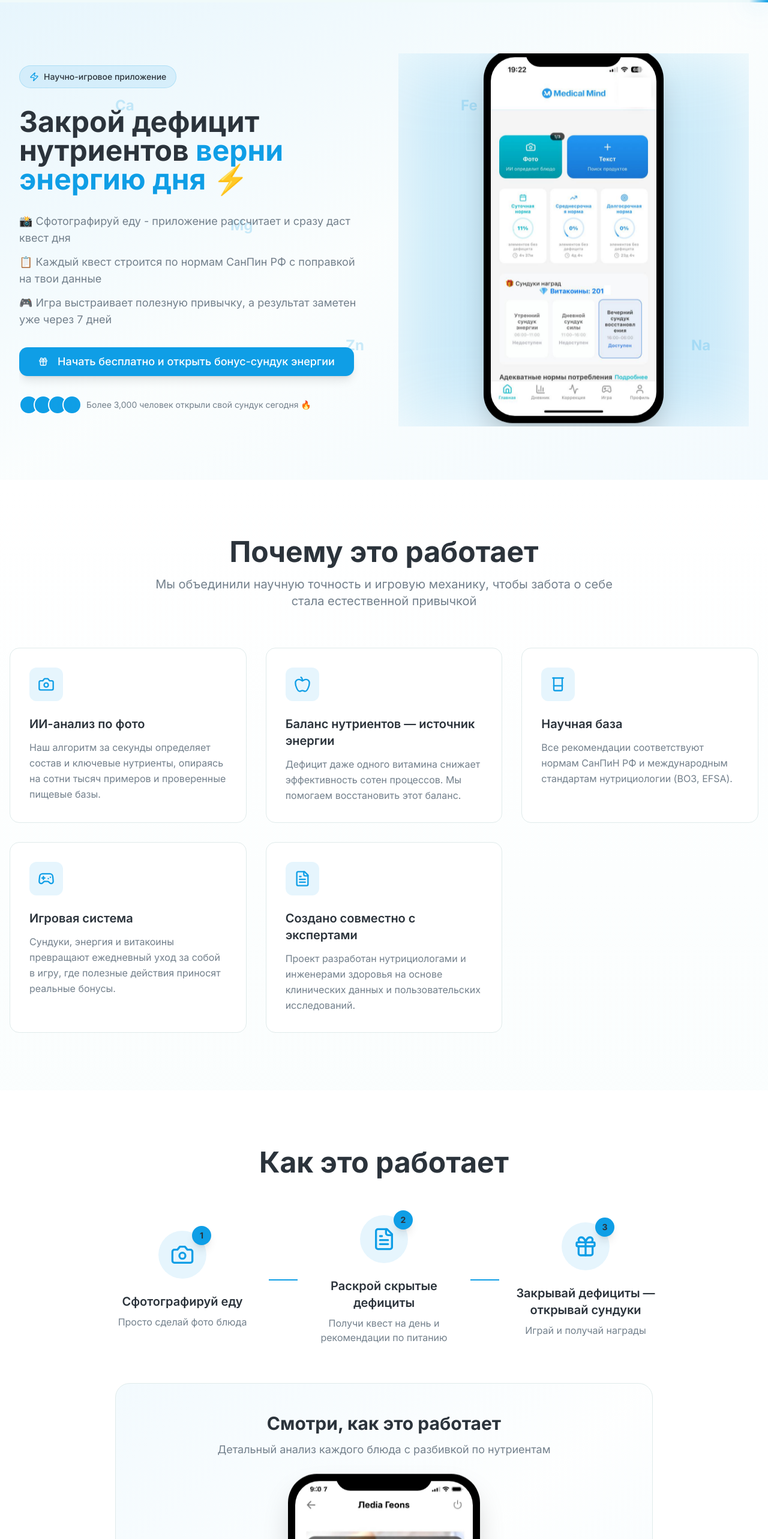
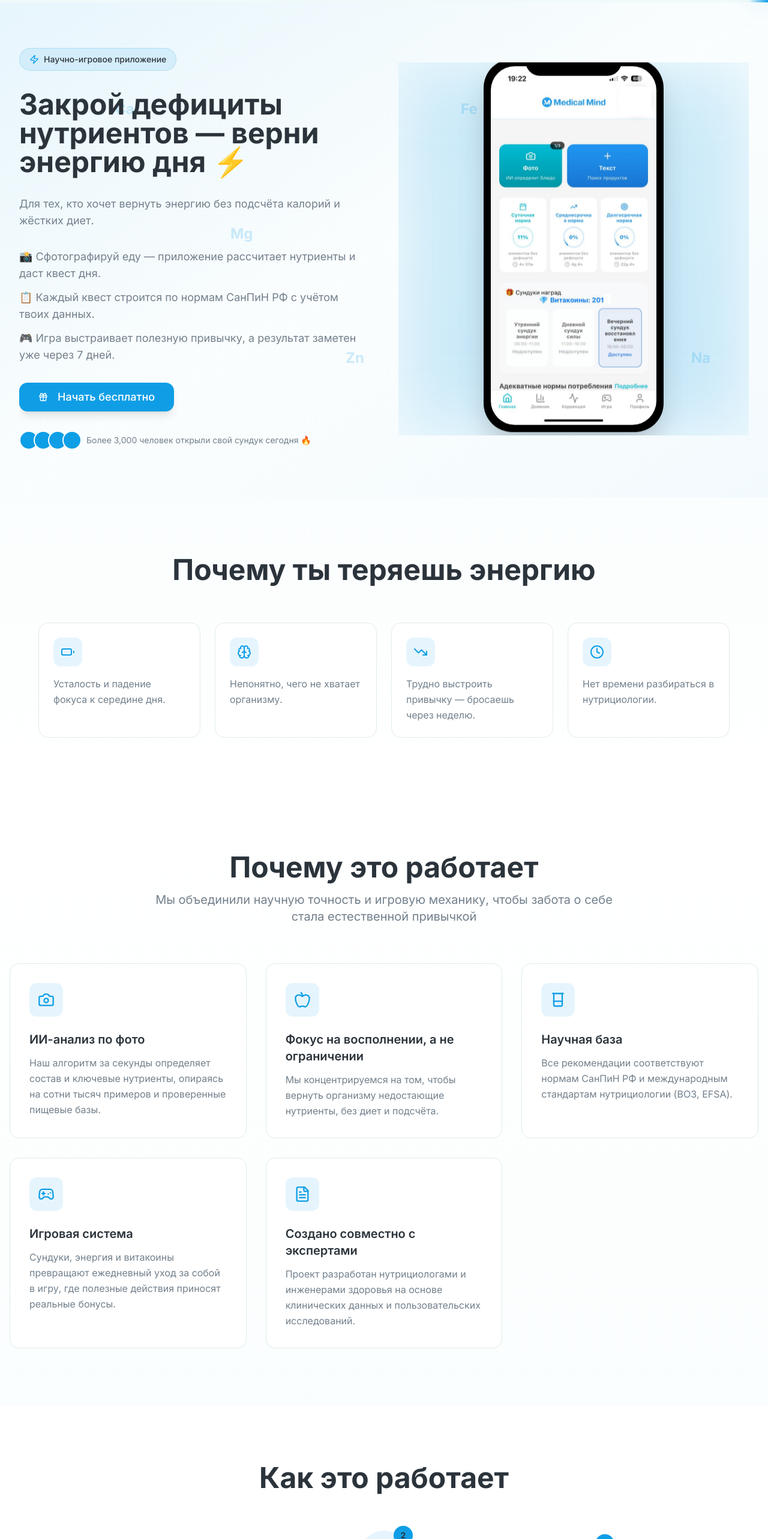
Before and after one commit to agentgpt233/energy-quest-lab, a React (Vite) app: page / in a window 1280 px wide. Shown: the top 2566 px of the page at 60% size. Built offline with nearby package versions, Linux system fonts and the light colour scheme; the HTML template or start-up script is replaced by a standard one.

Commit message:
Reverted to commit cc37ed4e308c2e4b097ff8e83d44f6cc32bad5e9

```diff
--- a/src/components/DownloadModal.tsx
+++ b/src/components/DownloadModal.tsx
@@ -18,14 +18,13 @@ export const DownloadModal = ({ isOpen, onClose }: DownloadModalProps) => {
             </div>
           </div>
           <DialogTitle className="text-center text-2xl">
-            🎁 Бонус-сундук энергии
+            🎁 Открой бонус-сундук
           </DialogTitle>
         </DialogHeader>
 
         <div className="space-y-6 py-4">
           <p className="text-center text-lg text-muted-foreground">
-            Скачай по ссылке и получи{" "}
-            <span className="text-primary font-bold">1000 Витакойнов</span> в подарок! 💎
+            Получишь <span className="text-primary font-bold">1000 витакойнов</span> на старт. Все функции доступны бесплатно при активном участии.
           </p>
 
           <div className="space-y-3">
@@ -49,7 +48,7 @@ export const DownloadModal = ({ isOpen, onClose }: DownloadModalProps) => {
           </div>
 
           <p className="text-center text-sm text-muted-foreground">
-            Безопасно. Научно. Интерактивно. 🔒
+            Без подписок. Без ограничений. Только энергия ⚡
           </p>
         </div>
       </DialogContent>
--- a/src/components/Footer.tsx
+++ b/src/components/Footer.tsx
@@ -38,9 +38,12 @@ export const Footer = () => {
           </div>
 
           <div
-            className="pt-8 border-t border-border text-sm text-muted-foreground animate-fade-in"
+            className="pt-8 border-t border-border text-sm text-muted-foreground animate-fade-in space-y-3"
             style={{ animationDelay: "0.2s" }}
           >
+            <p className="text-xs italic">
+              Приложение не является медицинским изделием. Рекомендации носят информационный характер.
+            </p>
             <p>© 2025 Medical Mind. Все права защищены.</p>
             <p className="mt-2">
               Научно-игровое приложение для восстановления энергии через нутриенты
--- a/src/components/Hero.tsx
+++ b/src/components/Hero.tsx
@@ -40,14 +40,17 @@ export const Hero = () => {
             </div>
 
             <h1 className="text-3xl sm:text-4xl lg:text-5xl font-bold leading-tight text-foreground break-words">
-              Закрой дефицит нутриентов{" "}
-              <span className="text-primary">верни энергию дня</span> ⚡
+              Закрой дефициты нутриентов — верни энергию дня ⚡
             </h1>
 
+            <p className="text-base sm:text-lg text-muted-foreground leading-relaxed max-w-full break-words mb-4">
+              Для тех, кто хочет вернуть энергию без подсчёта калорий и жёстких диет.
+            </p>
+
             <div className="space-y-3 text-sm sm:text-base lg:text-lg text-muted-foreground leading-relaxed max-w-full">
-              <p className="break-words">📸 Сфотографируй еду - приложение рассчитает и сразу даст квест дня</p>
-              <p className="break-words">📋 Каждый квест строится по нормам СанПин РФ с поправкой на твои данные</p>
-              <p className="break-words">🎮 Игра выстраивает полезную привычку, а результат заметен уже через 7 дней</p>
+              <p className="break-words">📸 Сфотографируй еду — приложение рассчитает нутриенты и даст квест дня.</p>
+              <p className="break-words">📋 Каждый квест строится по нормам СанПиН РФ с учётом твоих данных.</p>
+              <p className="break-words">🎮 Игра выстраивает полезную привычку, а результат заметен уже через 7 дней.</p>
             </div>
 
             <Button
@@ -56,7 +59,7 @@ export const Hero = () => {
               className="bg-primary hover:bg-primary/90 text-primary-foreground text-sm sm:text-base lg:text-lg px-4 sm:px-8 py-4 sm:py-6 shadow-lg hover:shadow-xl transition-all duration-300 animate-scale-in group w-full sm:w-auto max-w-full whitespace-normal leading-snug"
             >
               <Gift className="w-4 h-4 sm:w-5 sm:h-5 mr-2 group-hover:rotate-12 transition-transform flex-shrink-0" />
-              <span className="break-words">Начать бесплатно и открыть бонус-сундук энергии</span>
+              <span className="break-words">Начать бесплатно</span>
             </Button>
 
             <div className="flex flex-col sm:flex-row items-start sm:items-center gap-2 text-sm text-muted-foreground">
--- a/src/components/HowItWorks.tsx
+++ b/src/components/HowItWorks.tsx
@@ -1,24 +1,23 @@
 import { Camera, FileText, Gift } from "lucide-react";
-import appAnalysis from "@/assets/app-analysis.jpg";
 
 const steps = [
   {
     icon: Camera,
     number: "1",
     title: "Сфотографируй еду",
-    description: "Просто сделай фото блюда",
+    description: "Просто сделай фото блюда.",
   },
   {
     icon: FileText,
     number: "2",
-    title: "Раскрой скрытые дефициты",
-    description: "Получи квест на день и рекомендации по питанию",
+    title: "Разберём блюдо и занесём нутриенты в дневник",
+    description: "Баланс и квест обновятся.",
   },
   {
     icon: Gift,
     number: "3",
     title: "Закрывай дефициты — открывай сундуки",
-    description: "Играй и получай награды",
+    description: "Получай награды.",
   },
 ];
 
@@ -32,7 +31,7 @@ export const HowItWorks = () => {
           </h2>
         </div>
 
-        <div className="flex flex-col md:flex-row items-center justify-center gap-8 md:gap-4 max-w-5xl mx-auto mb-16">
+        <div className="flex flex-col md:flex-row items-center justify-center gap-8 md:gap-4 max-w-5xl mx-auto">
           {steps.map((step, index) => {
             const Icon = step.icon;
             return (
@@ -62,37 +61,6 @@ export const HowItWorks = () => {
           })}
         </div>
 
-        {/* Visual Demo Section */}
-        <div className="max-w-4xl mx-auto animate-fade-in" style={{ animationDelay: "0.5s" }}>
-          <div className="bg-gradient-to-br from-primary/5 via-secondary/10 to-accent/5 rounded-3xl p-8 md:p-12 border border-border">
-            <div className="text-center mb-8">
-              <h3 className="text-2xl md:text-3xl font-bold text-foreground mb-3">
-                Смотри, как это работает
-              </h3>
-              <p className="text-muted-foreground text-lg">
-                Детальный анализ каждого блюда с разбивкой по нутриентам
-              </p>
-            </div>
-
-            <div className="relative w-full max-w-[320px] mx-auto">
-              {/* iPhone frame */}
-              <div className="relative bg-black rounded-[3rem] p-3 shadow-2xl animate-float">
-                {/* Notch */}
-                <div className="absolute top-0 left-1/2 -translate-x-1/2 w-40 h-7 bg-black rounded-b-3xl z-10"></div>
-                {/* Screen */}
-                <div className="relative bg-white rounded-[2.5rem] overflow-hidden">
-                  <img
-                    src={appAnalysis}
-                    alt="Детальный анализ блюда с нутриентами"
-                    className="w-full h-auto"
-                  />
-                </div>
-              </div>
-              <div className="absolute inset-0 bg-gradient-to-tr from-primary/20 to-accent/20 blur-3xl -z-10" />
-            </div>
-          </div>
-        </div>
-
         <p className="text-center text-lg text-muted-foreground mt-12 animate-fade-in">
           Всё просто. Один шаг — и твой уровень энергии растёт.
         </p>
--- /dev/null
+++ b/src/components/PainPoints.tsx
@@ -0,0 +1,54 @@
+import { Battery, Brain, TrendingDown, Clock } from "lucide-react";
+
+const painPoints = [
+  {
+    icon: Battery,
+    text: "Усталость и падение фокуса к середине дня.",
+  },
+  {
+    icon: Brain,
+    text: "Непонятно, чего не хватает организму.",
+  },
+  {
+    icon: TrendingDown,
+    text: "Трудно выстроить привычку — бросаешь через неделю.",
+  },
+  {
+    icon: Clock,
+    text: "Нет времени разбираться в нутрициологии.",
+  },
+];
+
+export const PainPoints = () => {
+  return (
+    <section className="py-24 bg-gradient-to-b from-secondary/30 to-background">
+      <div className="container mx-auto px-4">
+        <div className="text-center mb-16 animate-fade-in">
+          <h2 className="text-4xl lg:text-5xl font-bold text-foreground mb-4">
+            Почему ты теряешь энергию
+          </h2>
+        </div>
+
+        <div className="grid md:grid-cols-2 lg:grid-cols-4 gap-6 max-w-6xl mx-auto">
+          {painPoints.map((point, index) => {
+            const Icon = point.icon;
+            return (
+              <div
+                key={index}
+                className="p-6 rounded-2xl bg-card border border-border hover:border-primary/50 transition-all duration-300 animate-fade-in"
+                style={{ animationDelay: `${index * 0.1}s` }}
+              >
+                <div className="w-12 h-12 rounded-xl bg-primary/10 flex items-center justify-center mb-4">
+                  <Icon className="w-6 h-6 text-primary" />
+                </div>
+                <p className="text-muted-foreground leading-relaxed">
+                  {point.text}
+                </p>
+              </div>
+            );
+          })}
+        </div>
+      </div>
+    </section>
+  );
+};
--- a/src/components/WhyItWorks.tsx
+++ b/src/components/WhyItWorks.tsx
@@ -8,8 +8,8 @@ const features = [
   },
   {
     icon: Apple,
-    title: "Баланс нутриентов — источник энергии",
-    description: "Дефицит даже одного витамина снижает эффективность сотен процессов. Мы помогаем восстановить этот баланс.",
+    title: "Фокус на восполнении, а не ограничении",
+    description: "Мы концентрируемся на том, чтобы вернуть организму недостающие нутриенты, без диет и подсчёта.",
   },
   {
     icon: Beaker,
--- a/src/pages/Index.tsx
+++ b/src/pages/Index.tsx
@@ -1,6 +1,7 @@
 import { ProgressBar } from "@/components/ProgressBar";
 import { StickyCTA } from "@/components/StickyCTA";
 import { Hero } from "@/components/Hero";
+import { PainPoints } from "@/components/PainPoints";
 import { WhyItWorks } from "@/components/WhyItWorks";
 import { HowItWorks } from "@/components/HowItWorks";
 import { Testimonials } from "@/components/Testimonials";
@@ -15,6 +16,7 @@ const Index = () => {
       <ProgressBar />
       <StickyCTA />
       <Hero />
+      <PainPoints />
       <WhyItWorks />
       <HowItWorks />
       <Testimonials />
```
Also changed, not shown: src/components/Bonus.tsx (+6 -6 lines), src/components/FAQ.tsx (+5 -5 lines), src/components/Trust.tsx (+9 -9 lines), src/assets/app-analysis-placeholder.txt (deleted), src/assets/app-analysis.jpg (deleted).
